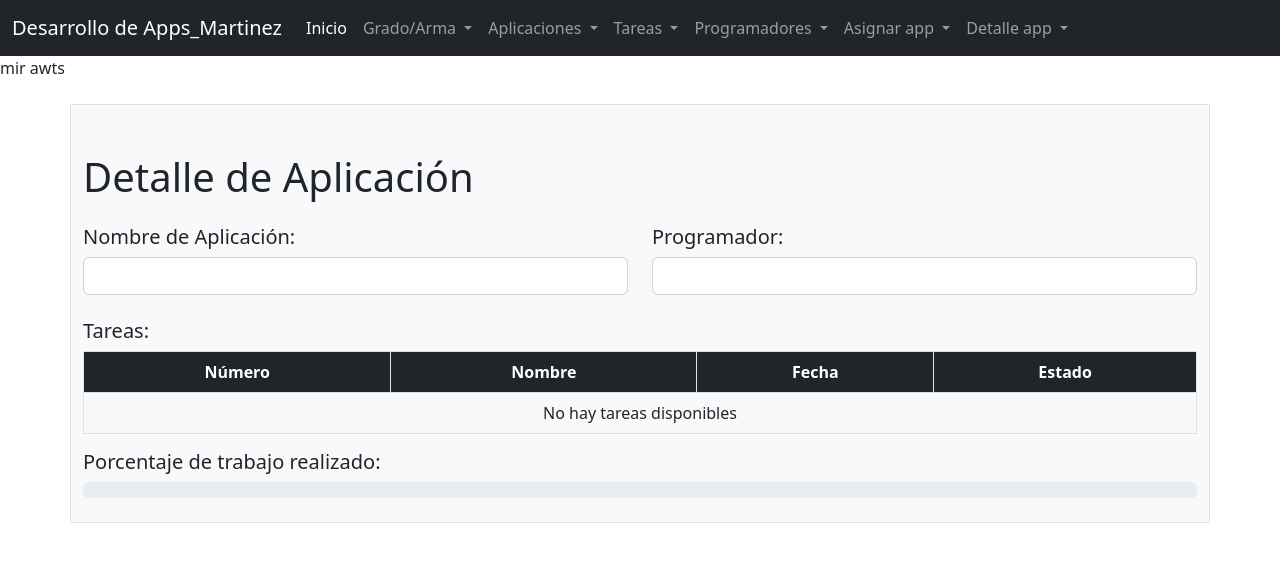
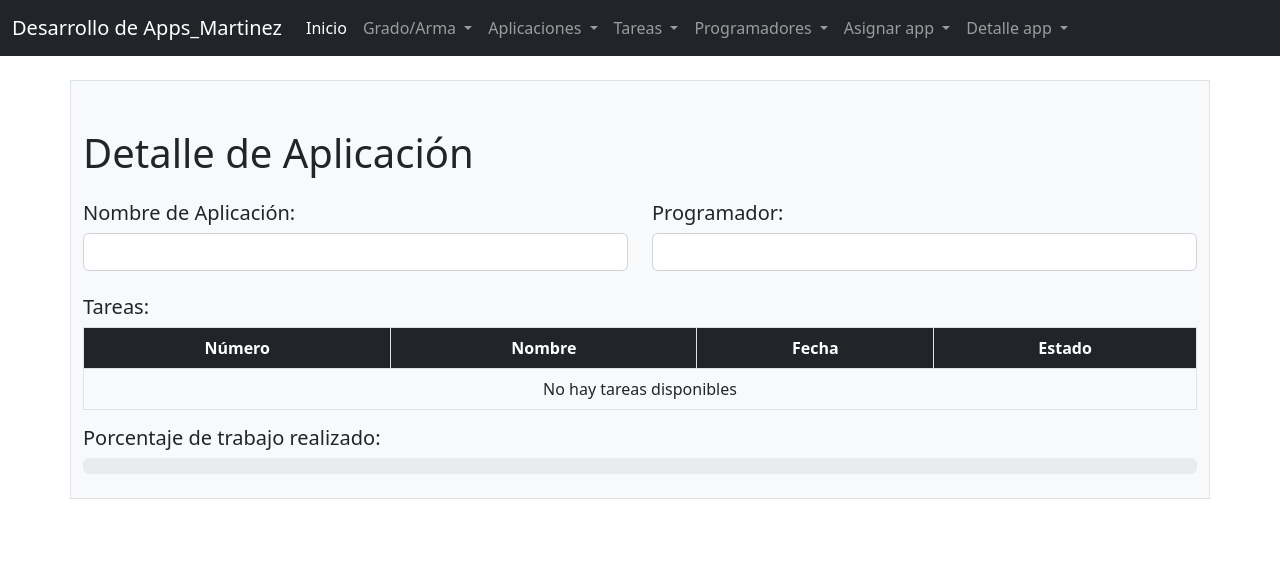
Before and after one commit to LivniMartinez/final_martinez, a PHP site: page /detalle/buscar.php in a window 1280 px wide. Shown: the top 562 px of the page. Run offline with PHP 8.4, Linux system fonts and the light colour scheme; the template is opened without the code that fills it, so the values that code supplies are empty.

Commit message:
se elimino mal teclazo

```diff
--- a/vistas/detalle/buscar.php
+++ b/vistas/detalle/buscar.php
@@ -58,7 +58,7 @@ try {
     $error = $e2->getMessage();
 }
 ?>
-mir awts
+
 <body>
     <div class="container border bg-light py-4 mt-4">
         <h1 class="mt-4">Detalle de Aplicación</h1>
```
